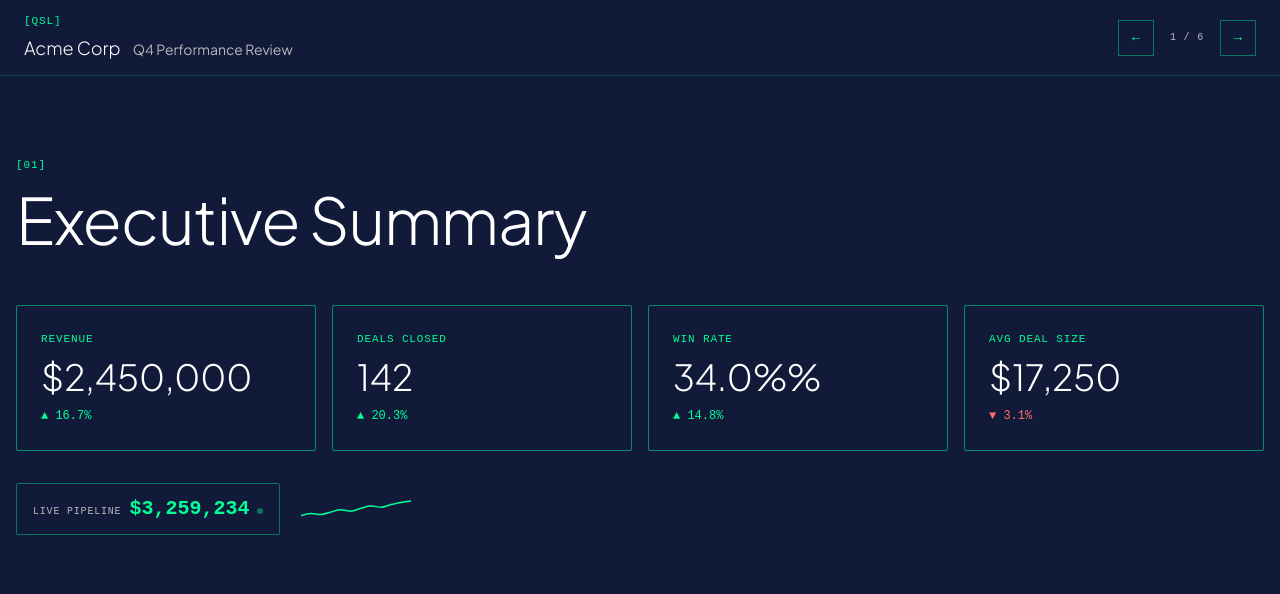
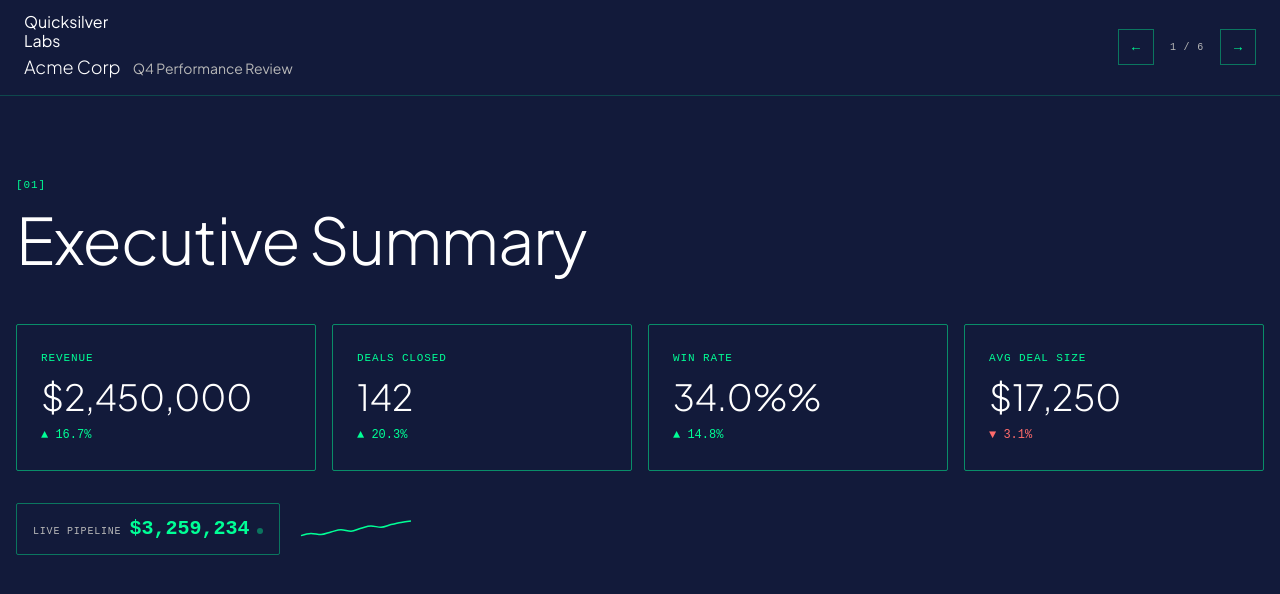
Before and after one commit to deac0nblues/qsl_base_next, a Next.js app: page / in a window 1280 px wide. Shown: the top 594 px of the page. Built offline with nearby package versions, Linux system fonts and the light colour scheme.

Commit message:
fix: topbar opaque bg + two-line logo

```diff
--- a/components/layout/TopBar.tsx
+++ b/components/layout/TopBar.tsx
@@ -28,8 +28,7 @@ export default function TopBar({ title, subtitle, currentSlide, totalSlides, onP
         top: 0,
         zIndex: 50,
         borderBottom: `1px solid ${accentOpacity[20]}`,
-        background: scrolled ? 'rgba(18, 26, 58, 0.95)' : colors.background,
-        backdropFilter: scrolled ? 'blur(8px)' : 'none',
+        background: colors.background,
         transition: 'all 200ms',
         padding: '12px 24px',
         display: 'flex',
@@ -38,8 +37,8 @@ export default function TopBar({ title, subtitle, currentSlide, totalSlides, onP
       }}
     >
       <div>
-        <span className="code-accent" style={{ display: 'block', marginBottom: 2 }}>
-          [QSL]
+        <span style={{ display: 'block', marginBottom: 2, color: '#FFFFFF', lineHeight: 1.2 }}>
+          Quicksilver<br />Labs
         </span>
         <span style={{ fontWeight: 300, fontSize: 18 }}>{title}</span>
         {subtitle && (
```
